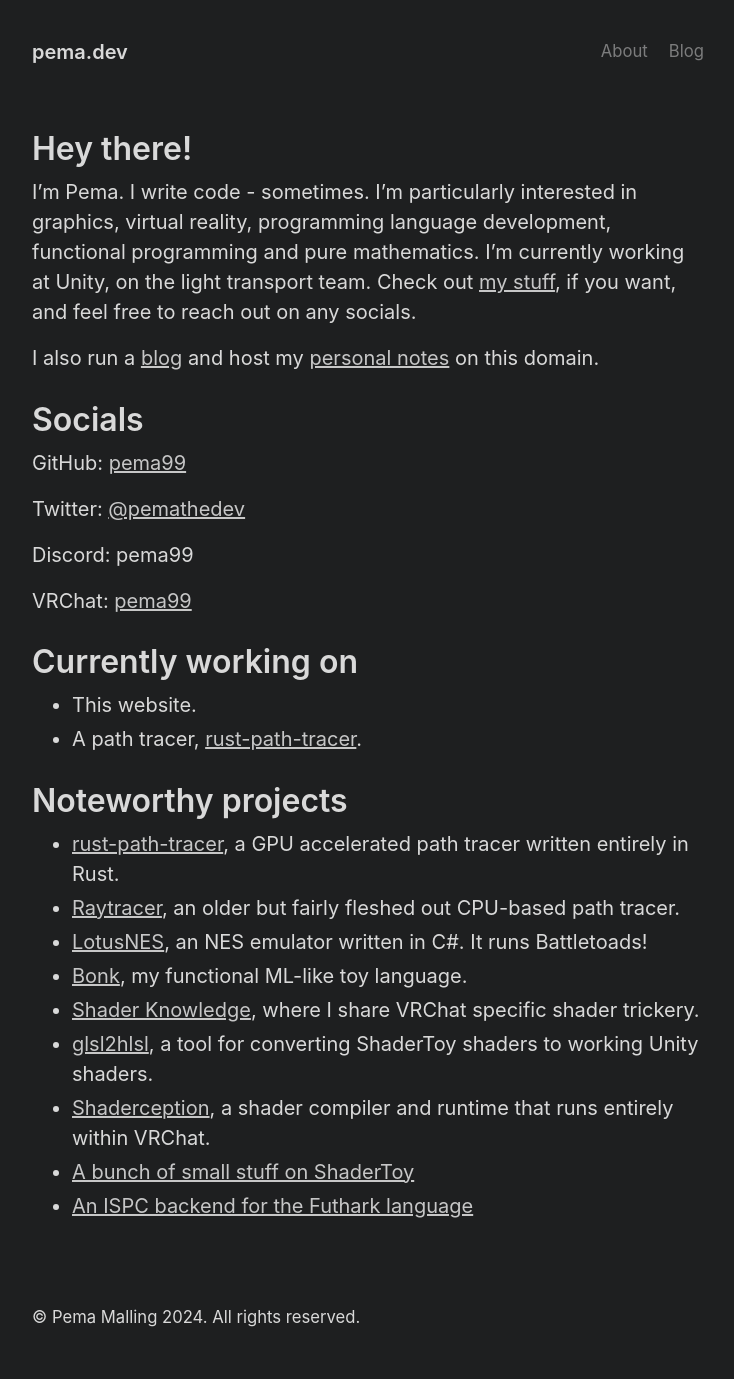
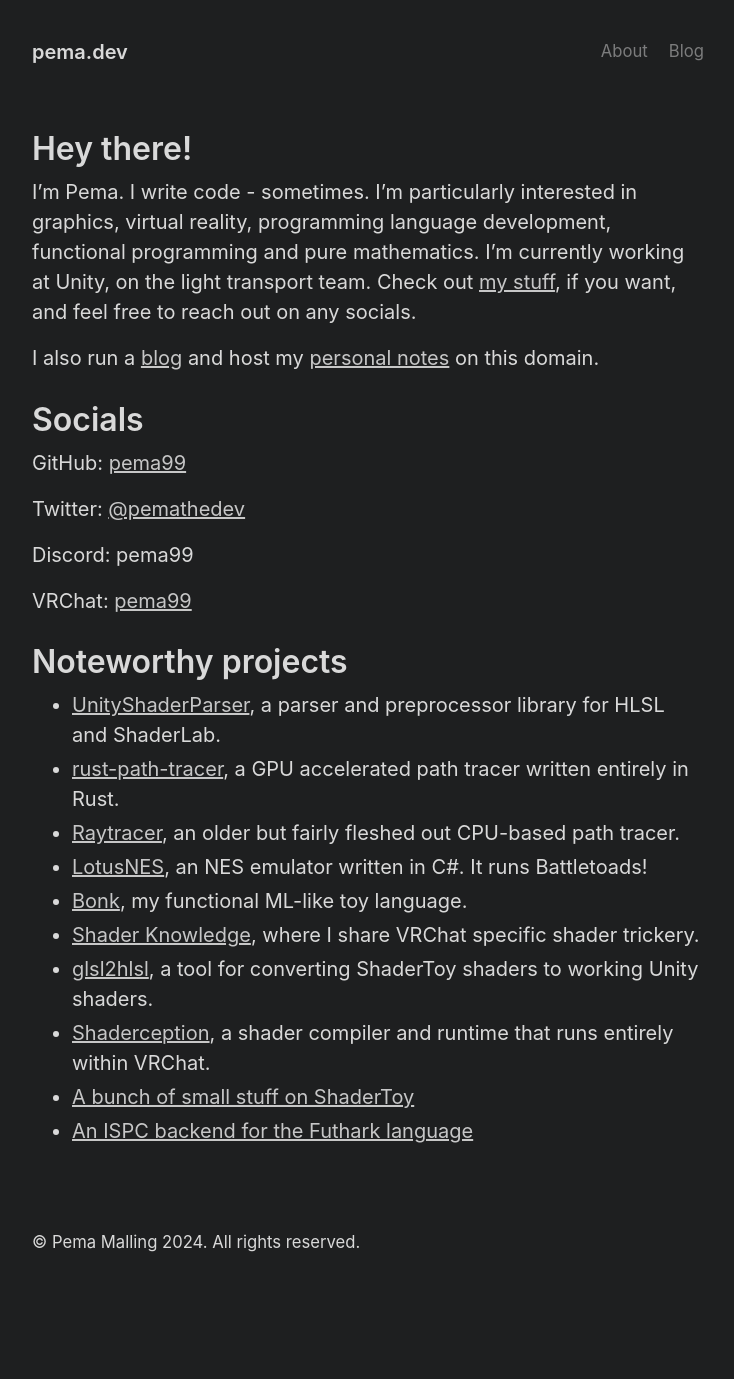
Before and after one commit to pema99/pema99.github.io, a Jekyll site: the page built from index.md, in a window 1280 px wide. Shown: the whole page, without its empty margins (272-1006 px from the left). Built offline with Jekyll 4.4.1, drawn with Linux system fonts in a browser that asks for light colours; after the commit the page ends 1304 px from its top, so only the background shows below that.

Commit message:
Update index.md

```diff
--- a/index.md
+++ b/index.md
@@ -20,11 +20,8 @@ Discord: pema99
 
 VRChat: [pema99](https://vrchat.com/home/user/usr_d81127c8-e8cc-476b-b74d-0c17c0aeb6ff)
 
-# Currently working on
-- This website.
-- A path tracer, [rust-path-tracer](https://github.com/pema99/rust-path-tracer).
-
 # Noteworthy projects
+- [UnityShaderParser](https://github.com/pema99/UnityShaderParser), a parser and preprocessor library for HLSL and ShaderLab.
 - [rust-path-tracer](https://github.com/pema99/rust-path-tracer), a GPU accelerated path tracer written entirely in Rust.
 - [Raytracer](https://github.com/pema99/Raytracer), an older but fairly fleshed out CPU-based path tracer.
 - [LotusNES](https://github.com/pema99/LotusNES), an NES emulator written in C#. It runs Battletoads!
```
